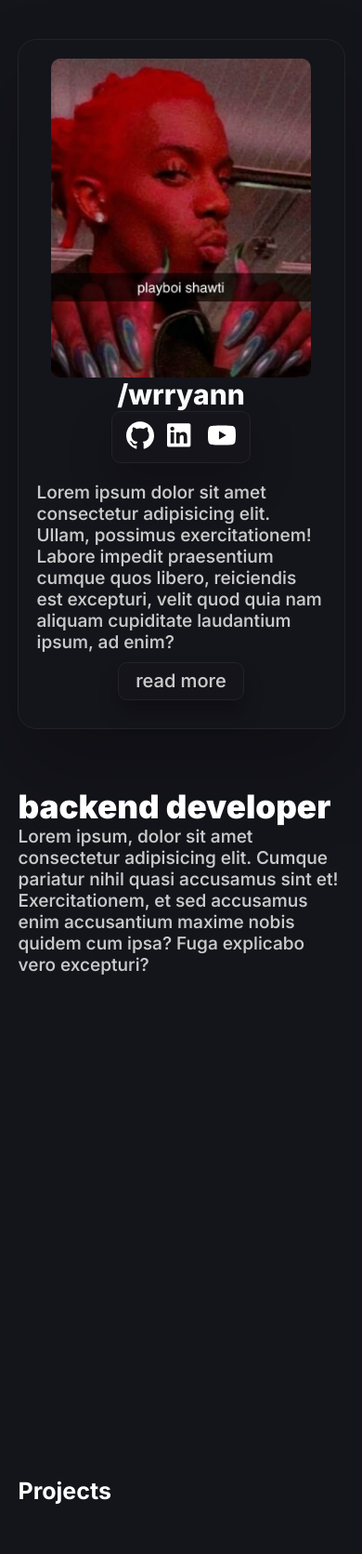
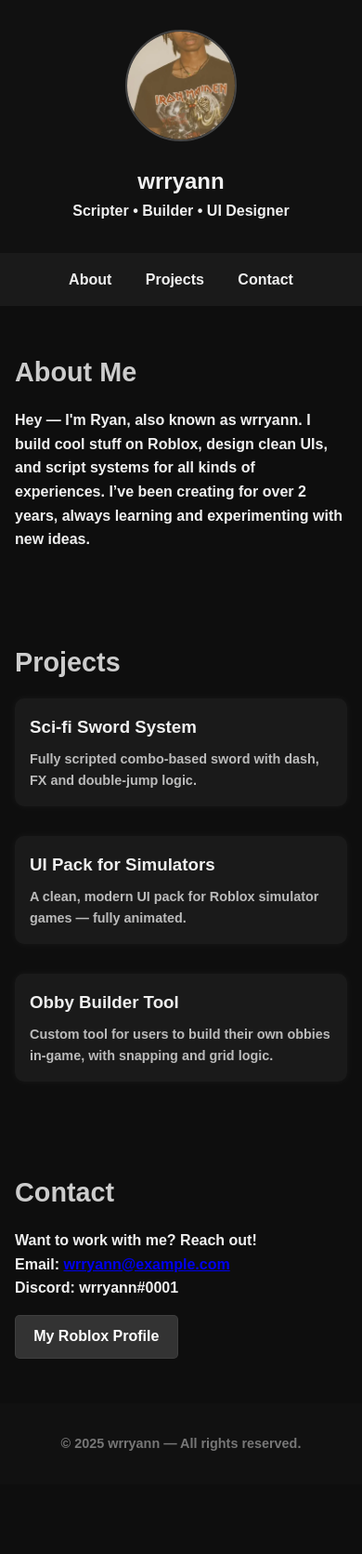
Before and after one commit to wrryann/portifolio, a plain HTML site: page index.html in a window 390 px wide. Shown: the whole page at 93% size. After the commit the page ends 1596 px from the top, so only its background shows below. Drawn offline with Linux system fonts and the light colour scheme; no server answers.

Commit message:
new portifolio

```diff
--- a/index.html
+++ b/index.html
@@ -1,78 +1,183 @@
 <!DOCTYPE html>
 <html lang="en">
 <head>
-    <meta charset="UTF-8">
-    <meta name="viewport" content="width=device-width, initial-scale=1.0">
-    <link rel="stylesheet" href="style/style.css">
-    <link rel="preconnect" href="https://fonts.googleapis.com">
-    <link rel="preconnect" href="https://fonts.gstatic.com" crossorigin>
-    <link href="https://fonts.googleapis.com/css2?family=Inter:wght@100..900&display=swap" rel="stylesheet">
-    <title>wrryann</title>
+  <meta charset="UTF-8" />
+  <meta name="viewport" content="width=device-width, initial-scale=1.0"/>
+  <title>wrryann | Portfolio</title>
+  <style>
+    @import url('https://fonts.googleapis.com/css2?family=Inter:ital,opsz,wght@0,14..32,100..900;1,14..32,100..900&display=swap');
+
+    * {
+      margin: 0;
+      padding: 0;
+      box-sizing: border-box;
+      font-weight: 560;
+    }
+
+    body {
+      font-family: Arial, sans-serif;
+      background-color: #0e0e0e;
+      color: #f0f0f0;
+      line-height: 1.6;
+    }
+
+    header {
+      background-color: #111;
+      padding: 2rem 1rem;
+      text-align: center;
+    }
+
+    header img {
+      width: 120px;
+      height: 120px;
+      border-radius: 50%;
+      object-fit: cover;
+      border: 2px solid #444;
+    }
+
+    header h1 {
+      margin-top: 1rem;
+      font-size: 2rem;
+    }
+
+    nav {
+      background-color: #1a1a1a;
+      padding: 1rem;
+      text-align: center;
+    }
+
+    nav a {
+      color: #f0f0f0;
+      margin: 0 1rem;
+      text-decoration: none;
+      font-weight: bold;
+    }
+
+    nav a:hover {
+      color: #aaa;
+    }
+
+    section {
+      padding: 3rem 1rem;
+      max-width: 900px;
+      margin: 0 auto;
+    }
+
+    h2 {
+      font-size: 1.8rem;
+      margin-bottom: 1rem;
+      color: #ccc;
+    }
+
+    .buttons {
+        background-color: #333;
+        border: #55555557 1px solid;
+    }
+
+    .project-grid {
+      display: grid;
+      grid-template-columns: repeat(auto-fit, minmax(250px, 1fr));
+      gap: 2rem;
+    }
+
+    .project {
+      background-color: #1a1a1a;
+      padding: 1rem;
+      border-radius: 10px;
+      box-shadow: 0 0 10px rgba(255,255,255,0.05);
+    }
+
+    .project h3 {
+      margin-bottom: 0.5rem;
+    }
+
+    .project p {
+      font-size: 0.9rem;
+      color: #bbb;
+    }
+
+    footer {
+      background-color: #111;
+      text-align: center;
+      padding: 2rem 1rem;
+      font-size: 0.9rem;
+      color: #777;
+    }
+
+    a.button {
+      display: inline-block;
+      padding: 0.6rem 1.2rem;
+      background-color: #333;
+      border: #55555557 1px solid;
+      color: #fff;
+      border-radius: 5px;
+      text-decoration: none;
+      margin-top: 1rem;
+      transition: 0.2s;
+    }
+
+    a.button:hover {
+      background-color: #555;
+    }
+
+    @media (max-width: 600px) {
+      header h1 {
+        font-size: 1.5rem;
+      }
+    }
+  </style>
 </head>
 <body>
 
-    <!-- ========== -->
-    <!-- initalPage -->
-    <!-- ========== -->
+  <header>
+    <img src="imgs/icon.webp" alt="Black Kray image" />
+    <h1>wrryann</h1>
+    <p>Scripter • Builder • UI Designer</p>
+  </header>
 
-    <section id="initialPage">
+  <nav>
+    <a href="#about">About</a>
+    <a href="#projects">Projects</a>
+    <a href="#contact">Contact</a>
+  </nav>
 
-        <aside id="informationAndLinks">
-            <img id="img-profile_picture" src="imgs/548279cc28d5c0fea20db76e0c0f4101.jpg" alt="profile_picture">
-            <h2>/wrryann</h2>
-            <div id="social-links">
-                <a id="github-link" class="social-link" href="https://github.com/wrryann">
-                    <?xml version="1.0" encoding="UTF-8"?>
-                    <svg fill="#FFFFFF" xmlns="http://www.w3.org/2000/svg" xmlns:xlink="http://www.w3.org/1999/xlink" version="1.1" id="Capa_1" x="0px" y="0px" viewBox="0 0 24 24" style="enable-background:new 0 0 24 24;" xml:space="preserve" width="30" height="30">
-                    <g>
-                        <path style="fill-rule:evenodd;clip-rule:evenodd;" d="M12,0.296c-6.627,0-12,5.372-12,12c0,5.302,3.438,9.8,8.206,11.387   c0.6,0.111,0.82-0.26,0.82-0.577c0-0.286-0.011-1.231-0.016-2.234c-3.338,0.726-4.043-1.416-4.043-1.416   C4.421,18.069,3.635,17.7,3.635,17.7c-1.089-0.745,0.082-0.729,0.082-0.729c1.205,0.085,1.839,1.237,1.839,1.237   c1.07,1.834,2.807,1.304,3.492,0.997C9.156,18.429,9.467,17.9,9.81,17.6c-2.665-0.303-5.467-1.332-5.467-5.93   c0-1.31,0.469-2.381,1.237-3.221C5.455,8.146,5.044,6.926,5.696,5.273c0,0,1.008-0.322,3.301,1.23   C9.954,6.237,10.98,6.104,12,6.099c1.02,0.005,2.047,0.138,3.006,0.404c2.29-1.553,3.297-1.23,3.297-1.23   c0.653,1.653,0.242,2.873,0.118,3.176c0.769,0.84,1.235,1.911,1.235,3.221c0,4.609-2.807,5.624-5.479,5.921   c0.43,0.372,0.814,1.103,0.814,2.222c0,1.606-0.014,2.898-0.014,3.293c0,0.319,0.216,0.694,0.824,0.576   c4.766-1.589,8.2-6.085,8.2-11.385C24,5.669,18.627,0.296,12,0.296z"/>
-                    </g>
-                    </svg>
-                </a>
-                <a id="linkedin-link" class="social-link" href="https://www.linkedin.com/in/wrryann">
-                    <?xml version="1.0" encoding="UTF-8"?>
-                    <svg fill="#FFFFFF" xmlns="http://www.w3.org/2000/svg" xmlns:xlink="http://www.w3.org/1999/xlink" version="1.1" id="Capa_1" x="0px" y="0px" viewBox="0 0 24 24" style="enable-background:new 0 0 24 24;" xml:space="preserve" width="30" height="30">
-                    <g>
-                    <path id="Path_2520" d="M17.291,19.073h-3.007v-4.709c0-1.123-0.02-2.568-1.564-2.568c-1.566,0-1.806,1.223-1.806,2.487v4.79H7.908   V9.389h2.887v1.323h0.04c0.589-1.006,1.683-1.607,2.848-1.564c3.048,0,3.609,2.005,3.609,4.612L17.291,19.073z M4.515,8.065   c-0.964,0-1.745-0.781-1.745-1.745c0-0.964,0.781-1.745,1.745-1.745c0.964,0,1.745,0.781,1.745,1.745   C6.26,7.284,5.479,8.065,4.515,8.065L4.515,8.065 M6.018,19.073h-3.01V9.389h3.01V19.073z M18.79,1.783H1.497   C0.68,1.774,0.01,2.429,0,3.246V20.61c0.01,0.818,0.68,1.473,1.497,1.464H18.79c0.819,0.01,1.492-0.645,1.503-1.464V3.245   c-0.012-0.819-0.685-1.474-1.503-1.463"/>
-                    </g>
-                    </svg>
-                </a>
-                <a  id="youtube-link" class="social-link" href="https://www.youtube.com/channel/UCfVmrtp8Sg7UDRk1at14RkA">
-                    <?xml version="1.0" encoding="UTF-8"?>
-                    <svg fill="#FFFFFF" xmlns="http://www.w3.org/2000/svg" xmlns:xlink="http://www.w3.org/1999/xlink" version="1.1" id="Capa_1" x="0px" y="0px" viewBox="0 0 24 24" style="enable-background:new 0 0 24 24;" xml:space="preserve" width="30" height="30">
-                    <g id="XMLID_184_">
-                    <path d="M23.498,6.186c-0.276-1.039-1.089-1.858-2.122-2.136C19.505,3.546,12,3.546,12,3.546s-7.505,0-9.377,0.504   C1.591,4.328,0.778,5.146,0.502,6.186C0,8.07,0,12,0,12s0,3.93,0.502,5.814c0.276,1.039,1.089,1.858,2.122,2.136   C4.495,20.454,12,20.454,12,20.454s7.505,0,9.377-0.504c1.032-0.278,1.845-1.096,2.122-2.136C24,15.93,24,12,24,12   S24,8.07,23.498,6.186z M9.546,15.569V8.431L15.818,12L9.546,15.569z"/>
-                    </g>
-                    </svg>
-                </a>
+  <section id="about">
+    <h2>About Me</h2>
+    <p>
+      Hey — I'm Ryan, also known as wrryann. I build cool stuff on Roblox, design clean UIs, and script systems for all kinds of experiences. I’ve been creating for over 2 years, always learning and experimenting with new ideas.
+    </p>
+  </section>
 
-            </div>
-            <div id="summary">
-                <p>Lorem ipsum dolor sit amet consectetur adipisicing elit. Ullam, possimus exercitationem! Labore impedit praesentium cumque quos libero, reiciendis est excepturi, velit quod quia nam aliquam cupiditate laudantium ipsum, ad enim?</p>
-                <a style="text-decoration: none; margin: 10px 0 10px 0;" href="#main" class="button">
-                    read more
-                </a>
-            </div>
+  <section id="projects">
+    <h2>Projects</h2>
+    <div class="project-grid">
+      <div class="project">
+        <h3>Sci-fi Sword System</h3>
+        <p>Fully scripted combo-based sword with dash, FX and double-jump logic.</p>
+      </div>
+      <div class="project">
+        <h3>UI Pack for Simulators</h3>
+        <p>A clean, modern UI pack for Roblox simulator games — fully animated.</p>
+      </div>
+      <div class="project">
+        <h3>Obby Builder Tool</h3>
+        <p>Custom tool for users to build their own obbies in-game, with snapping and grid logic.</p>
+      </div>
+      <!-- add more projects here -->
+    </div>
+  </section>
 
-        </aside>
+  <section id="contact">
+    <h2>Contact</h2>
+    <p>Want to work with me? Reach out!</p>
+    <p>Email: <a href="mailto:wrryann@example.com">wrryann@example.com</a></p>
+    <p>Discord: wrryann#0001</p>
+    <a href="https://Roblox.com/ryan123" class="button" target="_blank">My Roblox Profile</a>
+  </section>
 
-        <main id="main">
-            <div id="aboutText">
-                <h1 id="stack-text">backend developer</h1>
-                <p>Lorem ipsum, dolor sit amet consectetur adipisicing elit. Cumque pariatur nihil quasi accusamus sint et! Exercitationem, et sed accusamus enim accusantium maxime nobis quidem cum ipsa? Fuga explicabo vero excepturi?</p>
-            </div>
-            <!-- ======== -->
-            <!-- Projects -->
-            <!-- ======== -->
-            <div id="projects">
-                <h3>Projects</h3>
-                <div id="projects-div">
+  <footer>
+    &copy; 2025 wrryann — All rights reserved.
+  </footer>
 
-                </div>
-
-            </div>
-        </main>
-    </section>
-    <script src="js/index.js"></script>
 </body>
 </html>
--- a/style/style.css
+++ /dev/null
@@ -1,313 +0,0 @@
-
-:root {
-    --main-color: #14141b;
-    --border-color: #232326 1px solid;
-
-    --btn-color: #1414141b;
-    --btn-border: #232326 1px solid;
-
-    --main-font-color: #c9c9c9;
-    --h1-h3-font-color: #ffffff;
-    --link-font-color: rgb(24, 59, 255);
-  }
-
-* {
-    font-family: "Inter", sans-serif;
-    font-optical-sizing: auto;
-    font-weight: 550;
-    font-style: normal;
-    margin: 0;
-    color: var(--main-font-color);
-    transition: all .2s ease;
-}
-
-#initialPage {
-    display: flex;
-    height: 100vh;
-    width: 100vw;
-    justify-content: center;
-    align-items: center;
-    background-color: var(--main-color);
-}
-
-h1 {
-    color: var(--h1-h3-font-color);
-    font-family: "Inter", sans-serif;
-    font-optical-sizing: auto;
-    font-weight: 900;
-    font-style: normal;
-    font-size: 80px;
-}
-
-
-h2 {
-    color: var(--h1-h3-font-color);
-    font-family: "Inter", sans-serif;
-    font-optical-sizing: auto;
-    font-weight: 800;
-    font-style: normal;
-    font-size: 30px;
-}
-
-h3 {
-    color: var(--h1-h3-font-color);
-    font-family: "Inter", sans-serif;
-    font-optical-sizing: auto;
-    font-weight: 700;
-    font-style: normal;
-    font-size: 25px;
-}
-
-p {
-    font-size: 19px;
-}
-
-hr {
-    border: #34343E 1px solid;
-    width: auto;
-    margin: 5px;
-}
-
-.p-small {
-    font-size: 14px;
-}
-
-.button {
-    background-color: var(--btn-color);
-    height: 35px;
-    border: var(--btn-border);
-    border-radius: 10px;
-    width: 130px;
-    display: flex;
-    justify-content: center;
-    align-items: center;
-    font-size: 20px;
-    padding: 2px;
-    /* color: blue; */
-    box-shadow: 0 15px 20px rgba(0, 0, 0, 0.251);
-}
-
-.button:is(:hover, :focus) {
-    border: var(--btn-border-hover);
-    box-shadow: 0 0px 5px rgba(0, 0, 0, 0.251);
-}
-
-body {
-    background-color: var(--main-color);
-}
-
-
-#informationAndLinks {
-    background-color: var(--main-color);
-    display: flex;
-    justify-content: start;
-    align-items: center;
-    flex-direction: column;
-    background: var(--main-color);
-    box-shadow: 0 45px 85px rgba(0, 0, 0, 0.251);
-    border-radius: 20px;
-    border: var(--border-color);
-    margin: 20px;
-    height: 90%;
-    width: 30%;
-}
-
-    #img-profile_picture {
-        border-radius: 50%;
-        width: fit-content;
-        max-width: 90%;
-        margin-top: 20px;
-    }
-
-    #social-links {
-        background-color: var(--btn-color);
-        box-shadow: 0 20px 45px rgba(0, 0, 0, 0.251);
-        border-radius: 10px;
-        padding: 10px;
-        border: var(--btn-border);
-    }
-
-        .social-link {
-            margin: 0 5px 0 5px;
-            text-decoration: none;
-            transition: all .3s ease;
-        }
-
-            .social-link:hover svg {
-                margin: 0 10px 0 10px;
-                transform: scale(1.3);
-            }
-
-    #summary {
-        display: none;
-    }
-
-
-#main {
-    display: flex;
-    flex-direction: column;
-    width: 70%;
-    height: 90%;
-    margin: 20px;
-    justify-content: space-between;
-}
-
-    #stack-text {
-        font-size: 6vw;
-    }
-
-    #aboutText {
-        height: 30%;
-        /* background-color: floralwhite; */
-    }
-
-    #projects {
-        display: flex;
-        justify-content: end;
-        height: 70%;
-        width: 95%;
-        flex-direction: column;
-        /* background-color: blueviolet; */
-    }
-
-        #projects-div {
-            overflow-x: auto;
-            overflow-y: hidden;
-            margin-top: 10px;
-            padding: 10px 10px 30px 15px;
-            white-space: nowrap;
-            width: 100%;
-        }
-
-        .project {
-            background-color: var(--main-color);
-            display: inline-flex;
-            justify-content: space-around;
-            align-items: center;
-            background-color: var(--main-color);
-            box-shadow: 0 15px 35px rgba(0, 0, 0, 0.251);
-            border-radius: 15px;
-            border: var(--border-color);
-            padding: 10px;
-            height: 260px;
-            width: 210px;
-            margin: 10px;
-            /* overflow: hidden; */
-            flex-direction: column;
-            text-align: start;
-        }
-
-            .info-project {
-                display: flex;
-                flex-direction: column;
-                height: 95%;
-                width: 95%;
-                justify-content: space-between;
-            }
-
-                .info-project a {
-                    text-decoration: none;
-                    color: var(--link-font-color);
-                    font-family: "Inter", sans-serif;
-                    font-optical-sizing: auto;
-                    font-weight: 800;
-                    font-style: normal;
-                    font-size: 25px;
-
-                }
-
-                    .info-project a:hover {
-                        text-decoration: underline;
-                    }
-
-                .project-statistics {
-                    display: flex;
-                    justify-content: space-between;
-                    margin-bottom: 3px;
-                }
-
-                    .project-statistics span {
-                        margin-left: 5px;
-                    }
-
-                    .project-statistics div {
-                        display: flex;
-                        flex-direction: row;
-                        align-items: center;
-                    }
-
-                        .project-statistics div span{
-                            margin: 0 3px 0 3px;
-                        }
-
-                            .project-statistics div span svg {
-                                fill: var(--main-font-color);
-                                margin: 0 1px 0 1px;
-                            }
-
-                    span {
-                        display: flex;
-                        flex-direction: row;
-                    }
-
-                    .project-statistics p {
-                        font-size: 18px;
-                    }
-
-                .info-project p {
-                    white-space: normal;
-                    text-align: start;
-                }
-
-@media (max-width: 950px) {
-
-    #summary {
-        display: flex;
-        flex-direction: column;
-        padding: 20px;
-        align-items: center;
-    }
-
-    #initialPage {
-        height: 200vh;
-        width: 100vw;
-        flex-direction: column;
-    }
-
-    #informationAndLinks {
-        margin: 5vh 10vw 5vh 10vw;
-        height: 90vh;
-        width: 90vw;
-    }
-
-        #img-profile_picture {
-            width: fit-content;
-            max-width: 80%;
-            margin-top: 20px;
-            border-radius: 20px;
-            object-fit: cover;
-            object-position: center;
-        }
-
-    #main {
-        width: 90vw;
-        height: 100vh;
-    }
-
-    #stack-text {
-        font-size: 9vw;
-    }
-
-
-}
-
-@media (max-width: 950px) {
-
-        #img-profile_picture {
-            border-radius: 10px;
-            width: 80%;
-            height: 50%;
-            margin-top: 20px;
-        }
-
-}
```
Also changed, not shown: js/index.js (deleted, +0 -48 lines), imgs/548279cc28d5c0fea20db76e0c0f4101.jpg (deleted), imgs/CSS3_logo_and_wordmark.svg.png (deleted), imgs/_.jpeg (deleted), imgs/bootstrap-stack.png (deleted), imgs/fd61a4db56ad711d36768f3c0c3b0a52.jpg (deleted), imgs/html.png (deleted), imgs/icon.webp (added), imgs/js.png (deleted), imgs/react.png (deleted), imgs/rust.png (deleted), pages/Scripting.html (added).
